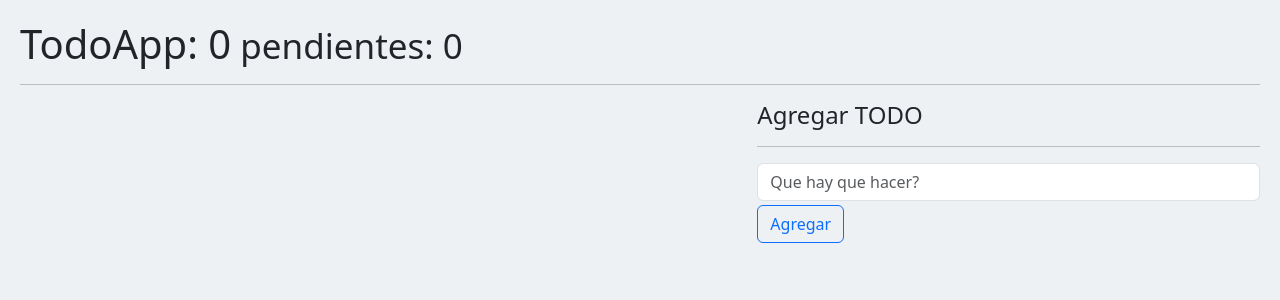
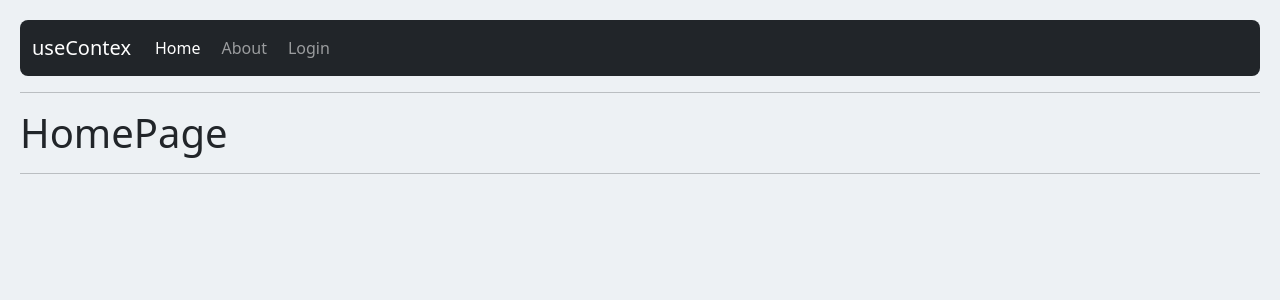
Before and after one commit to Dnmlss/Hooks-App, a React (Vite) app: page / in a window 1280 px wide. Shown: the top 300 px of the page. Built offline with nearby package versions, Linux system fonts and the light colour scheme.

Commit message:
AboutHomeLoginNav

```diff
--- a/package.json
+++ b/package.json
@@ -11,7 +11,8 @@
   },
   "dependencies": {
     "react": "^18.2.0",
-    "react-dom": "^18.2.0"
+    "react-dom": "^18.2.0",
+    "react-router-dom": "6"
   },
   "devDependencies": {
     "@types/react": "^18.2.37",
--- /dev/null
+++ b/src/09-useContext/AboutPage.jsx
@@ -0,0 +1,8 @@
+export const AboutPage = () => {
+	return (
+		<>
+			<h1>AboutPage</h1>
+			<hr />
+		</>
+	);
+};
--- /dev/null
+++ b/src/09-useContext/HomePage.jsx
@@ -0,0 +1,8 @@
+export const HomePage = () => {
+	return (
+		<>
+			<h1>HomePage</h1>
+			<hr />
+		</>
+	);
+};
--- /dev/null
+++ b/src/09-useContext/LoginPage.jsx
@@ -0,0 +1,8 @@
+export const LoginPage = () => {
+	return (
+		<>
+			<h1>LoginPage</h1>
+			<hr />
+		</>
+	);
+};
--- /dev/null
+++ b/src/09-useContext/MainApp.jsx
@@ -0,0 +1,23 @@
+import { Route, Routes, Navigate, Link } from 'react-router-dom';
+import { AboutPage, HomePage, LoginPage } from './index';
+import { NavBar } from './NavBar';
+
+export const MainApp = () => {
+	return (
+		<>
+			{/* <h1>MainApp</h1> */}
+			<NavBar />
+			<hr />
+
+			<Routes>
+				<Route path='/' element={<HomePage />} />
+				<Route path='login' element={<LoginPage />} />
+				<Route path='about' element={<AboutPage />} />
+
+				{/* <Route path='/*' element={<LoginPage />} /> */}
+
+				<Route path='/*' element={<Navigate to={'about'} />} />
+			</Routes>
+		</>
+	);
+};
--- /dev/null
+++ b/src/09-useContext/NavBar.jsx
@@ -0,0 +1,38 @@
+import { Link, NavLink } from 'react-router-dom';
+
+export const NavBar = () => {
+	return (
+		<nav className='navbar navbar-expand-lg navbar-dark bg-dark rounded-3'>
+			<div className='container-fluid'>
+				<Link className='navbar-brand' to='/'>
+					useContex
+				</Link>
+
+				<div className='collapse navbar-collapse' id='navbarNav'>
+					<ul className='navbar-nav'>
+						<NavLink
+							to='/'
+							className={({ isActive }) => `nav-link ${isActive ? 'active' : ''}`}
+						>
+							Home
+						</NavLink>
+
+						<NavLink
+							to='/about'
+							className={({ isActive }) => `nav-link ${isActive ? 'active' : ''}`}
+						>
+							About
+						</NavLink>
+
+						<NavLink
+							to='/login'
+							className={({ isActive }) => `nav-link ${isActive ? 'active' : ''}`}
+						>
+							Login
+						</NavLink>
+					</ul>
+				</div>
+			</div>
+		</nav>
+	);
+};
--- /dev/null
+++ b/src/09-useContext/index.js
@@ -0,0 +1,3 @@
+export * from './AboutPage';
+export * from './LoginPage';
+export * from './HomePage';
--- a/src/index.css
+++ b/src/index.css
@@ -7,3 +7,7 @@
 	margin-right: 10px;
 	cursor: pointer;
 }
+
+a {
+	margin-right: 5px;
+}
--- a/src/main.jsx
+++ b/src/main.jsx
@@ -1,5 +1,6 @@
 import React from 'react';
 import ReactDOM from 'react-dom/client';
+import { BrowserRouter } from 'react-router-dom';
 // import { HooksApp } from './HooksApp';
 // import { CounterApp } from './01-useState/CounterApp';
 // import { CounterWithCustomHooks } from './01-useState/CounterWithCustomHook';
@@ -13,12 +14,16 @@
 // import { CallBackHook } from './06-memos/CallBackHook';
 // import { Padre } from './07-tarea-memo/Padre';
 // import './08-useReducer/intro-reducer';
-import { TodoApp } from './08-useReducer/TodoApp';
+// import { TodoApp } from './08-useReducer/TodoApp';
+import { MainApp } from './09-useContext/MainApp';
 
 import './index.css';
+ReactDOM.createRoot(document.getElementById('root')).render(
+	<BrowserRouter>
+		{/* <React.StrictMode> */}
+		<MainApp />
+		{/* </React.StrictMode> */}
+	</BrowserRouter>
+);
 
-ReactDOM.createRoot(document.getElementById('root')).render(
-	//<React.StrictMode>
-	<TodoApp />
-	//</React.StrictMode>
-);
+// BrowserRouter es un HOC (Higher Order Component) Es un componente como cualquier otro, con la diferencia de que recibe otros componentes dentro de el. El HOC nos permite que todos los hijos que se encuentran dentro de el, tengan cierto acceso a la info que provee el padre.
```
Also changed, not shown: 1 other file (tests, documents, lock files or other folders).
